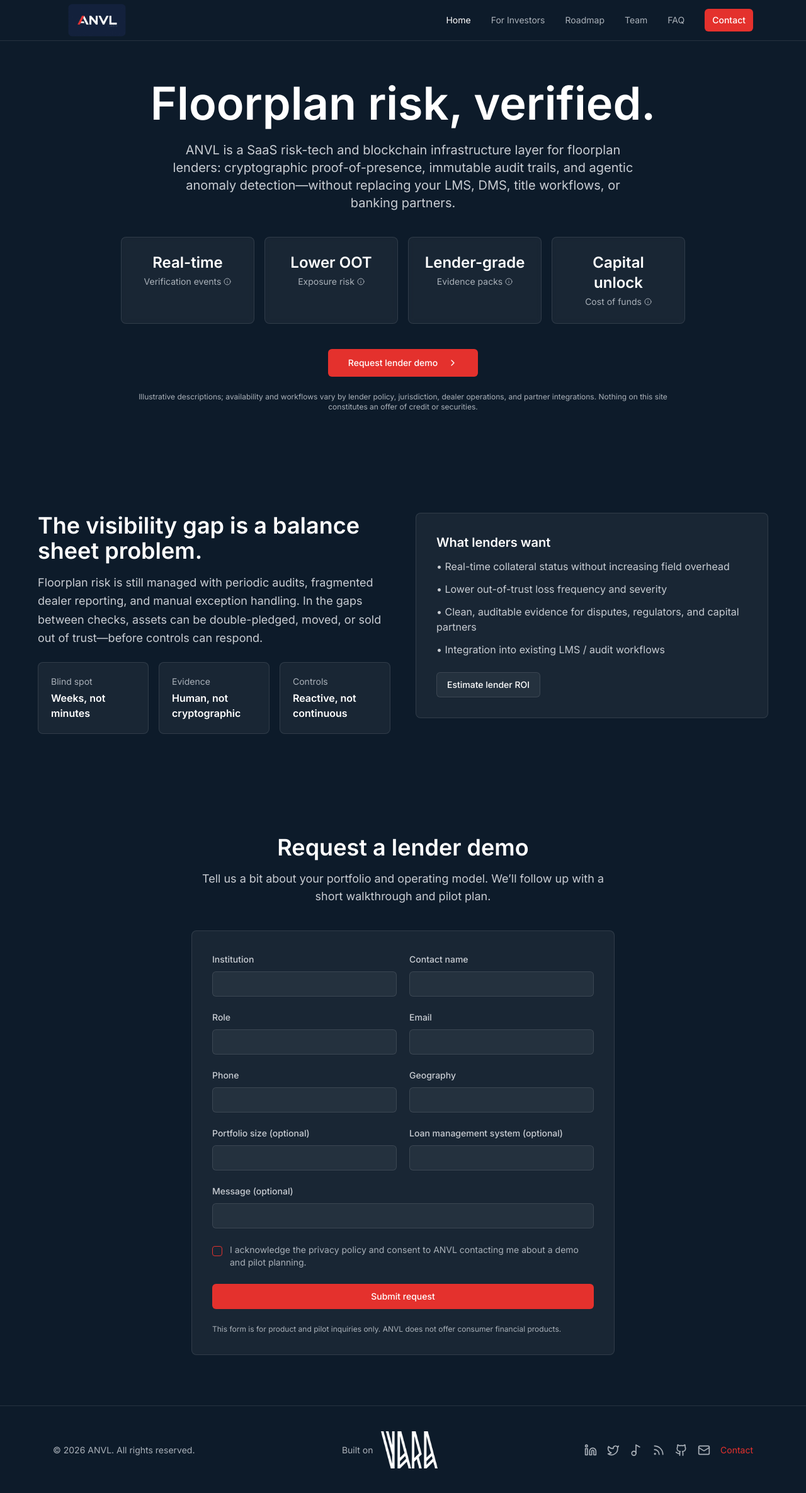
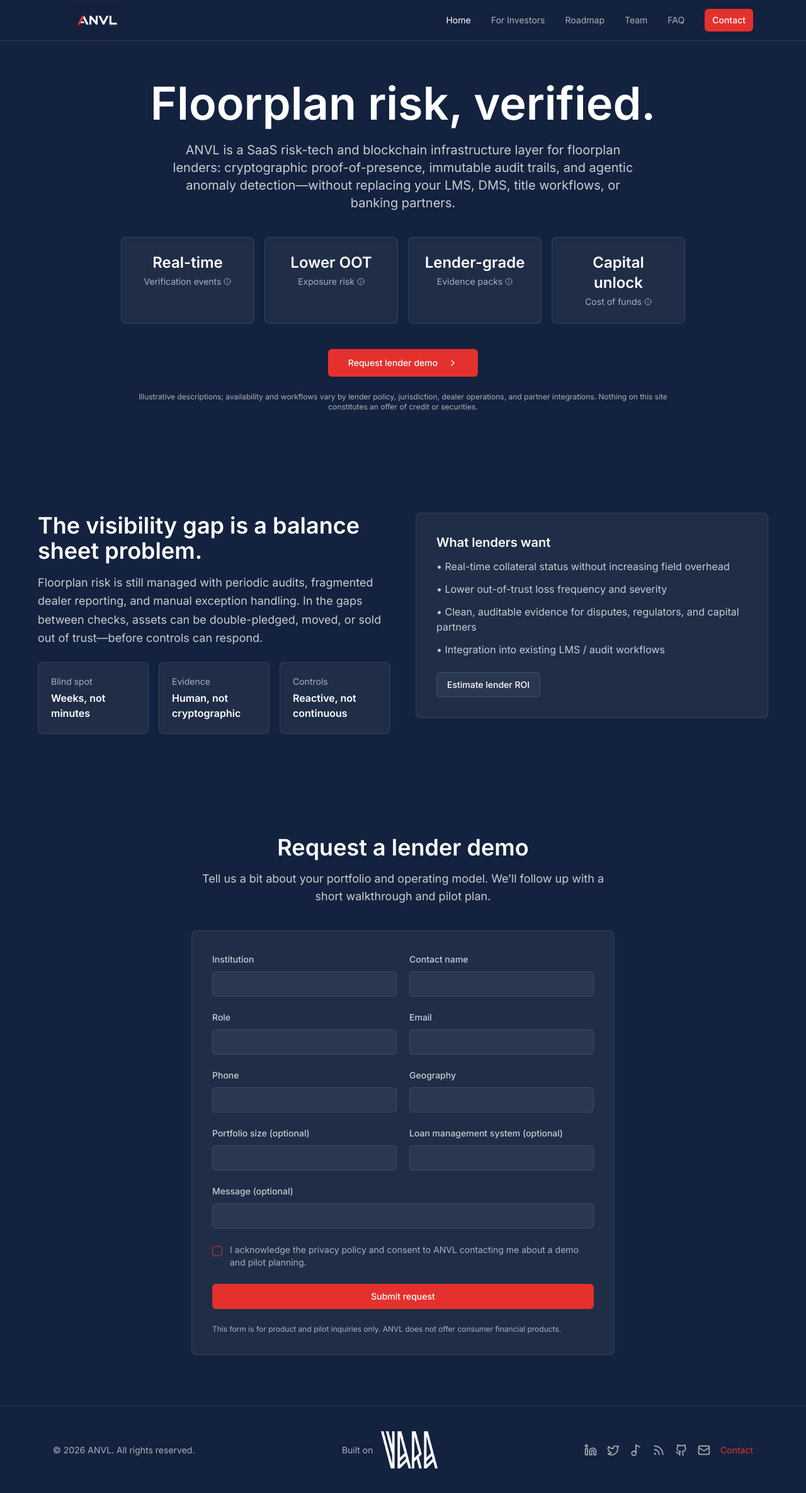
Before and after one commit to anvl-finance/anvl-website, a Next.js app: page / in a window 1280 px wide. Shown: the whole page at 63% size. Built offline with nearby package versions, Linux system fonts and the light colour scheme.

Commit message:
new bloue

```diff
--- a/src/app/globals.css
+++ b/src/app/globals.css
@@ -5,7 +5,7 @@
 @layer base {
   :root {
     /* ANVL Dark Theme */
-    --background: 211 53% 11%;          /* #0D1B2A */
+    --background: 219 53% 16%;          /* #13213E */
     --foreground: 0 0% 98%;             /* near-white */
     --card: 211 45% 14%;                /* slightly lighter than background */
     --card-foreground: 0 0% 98%;
--- a/src/app/page.tsx
+++ b/src/app/page.tsx
@@ -107,7 +107,7 @@ export default function HomePage() {
   };
 
   return (
-    <div className="min-h-screen bg-[#0D1B2A] text-white">
+    <div className="min-h-screen bg-background text-foreground">
       {/* Shared header */}
       <SiteHeader />
 
--- a/src/components/custom/SiteFooter.tsx
+++ b/src/components/custom/SiteFooter.tsx
@@ -11,7 +11,7 @@ import {
 
 export default function SiteFooter() {
   return (
-    <footer className="border-t border-white/10 bg-[#0D1B2A]">
+    <footer className="border-t border-white/10 bg-background">
       <div className="max-w-[1160px] mx-auto px-6 py-10">
         <div className="flex flex-col md:flex-row items-start md:items-center justify-between gap-8">
           {/* Left: Copyright */}
--- a/src/components/custom/SiteHeader.tsx
+++ b/src/components/custom/SiteHeader.tsx
@@ -32,7 +32,7 @@ export default function SiteHeader() {
       : 'text-sm text-[#AAB1B9] hover:text-white transition-colors';
 
   return (
-    <header className="fixed top-0 left-0 right-0 z-50 bg-[#0D1B2A] border-b border-white/10">
+    <header className="fixed top-0 left-0 right-0 z-50 bg-background border-b border-white/10">
       <div className="max-w-[1160px] mx-auto px-6">
         <div className="flex justify-between items-center h-16">
           <Link href="/" className="flex items-center">
```
